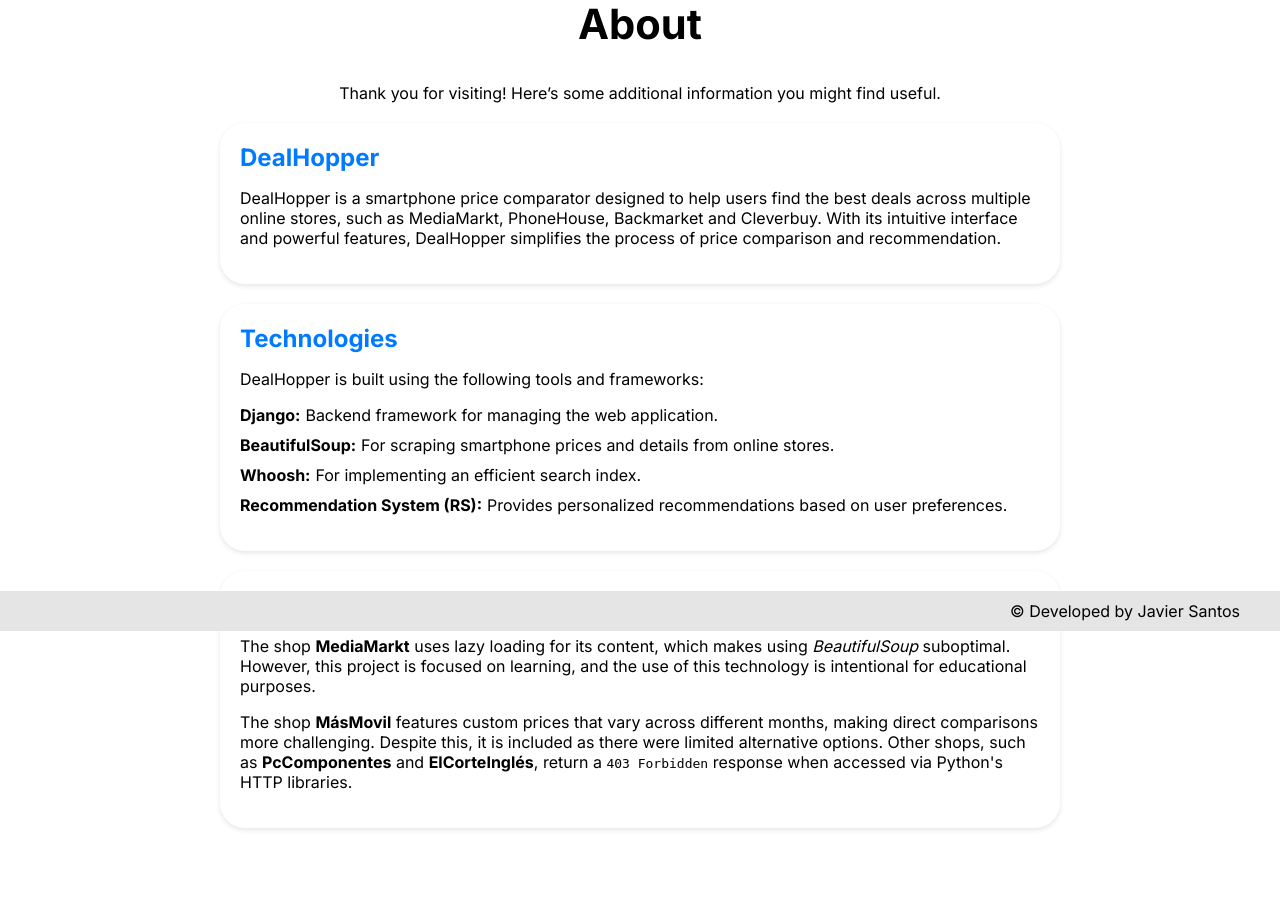
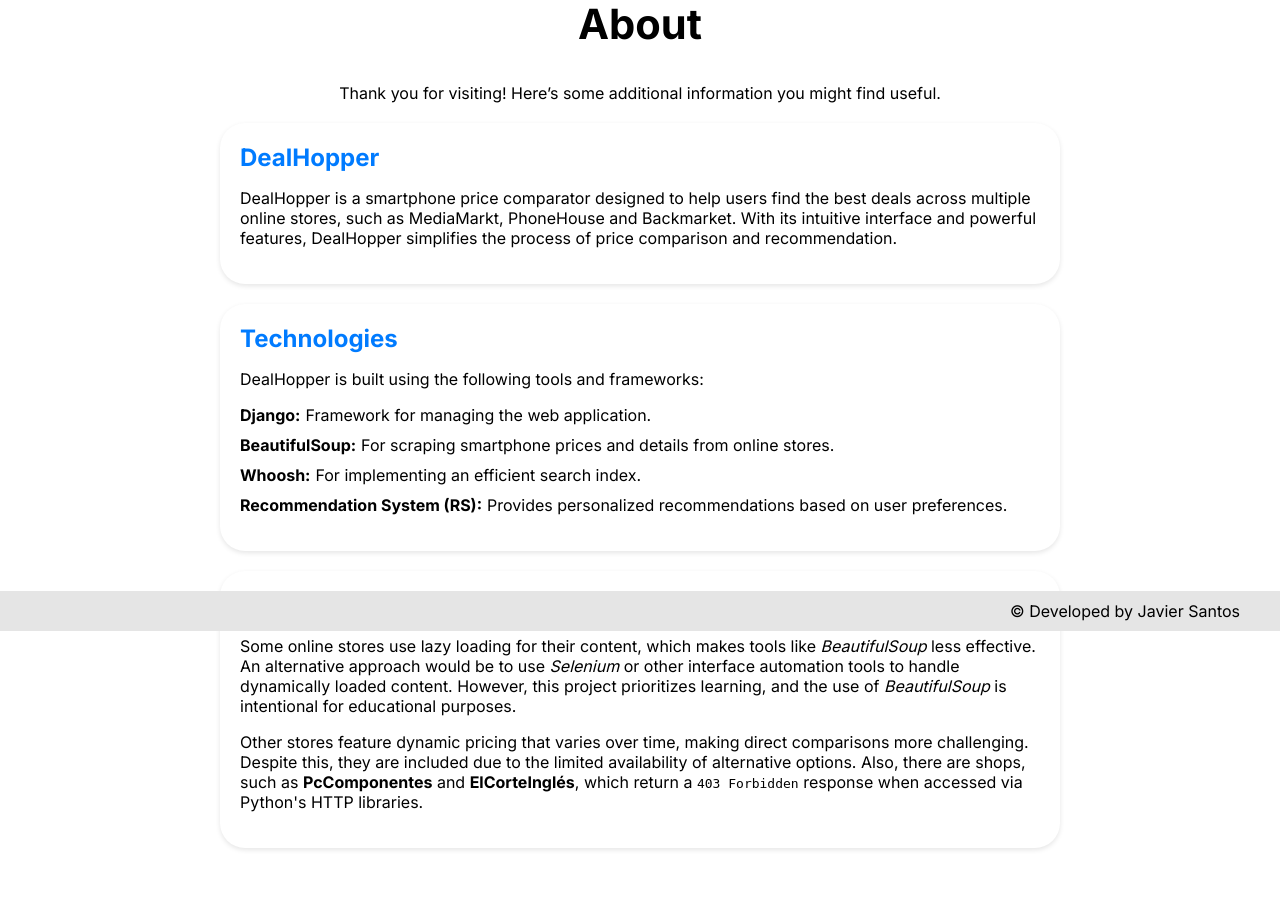
Before and after one commit to javsanmar5/DealHopper, a Django app: page /about/ in a window 1280 px wide. Shown: the part 169-1069 px from the top of the page. Before the commit the page ends 999 px from the top, so only its background shows below. Run offline with Django 5.2, Linux system fonts and the light colour scheme.

Commit message:
fix: Modify about template

```diff
--- a/master/search/search.py
+++ b/master/search/search.py
@@ -10,7 +10,7 @@ def search_products(query):
             schema=ix.schema
         )
         parsed_query = parser.parse(query)
-        results = searcher.search(parsed_query)
+        results = searcher.search(parsed_query, sortedby="price")
         return [
             {
                 "smartphone_name": r["smartphone_name"],
--- a/master/templates/about.html
+++ b/master/templates/about.html
@@ -19,14 +19,14 @@
 <div class="about-section">
     <h2>DealHopper</h2>
     <p>
-        DealHopper is a smartphone price comparator designed to help users find the best deals across multiple online stores, such as MediaMarkt, PhoneHouse, Backmarket and Cleverbuy. With its intuitive interface and powerful features, DealHopper simplifies the process of price comparison and recommendation.
+        DealHopper is a smartphone price comparator designed to help users find the best deals across multiple online stores, such as MediaMarkt, PhoneHouse and Backmarket. With its intuitive interface and powerful features, DealHopper simplifies the process of price comparison and recommendation.
     </p>
 </div>
 <div class="technologies-section">
     <h2>Technologies</h2>
     <p>DealHopper is built using the following tools and frameworks:</p>
     <ul>
-        <li><span>Django:</span> Backend framework for managing the web application.</li>
+        <li><span>Django:</span> Framework for managing the web application.</li>
         <li><span>BeautifulSoup:</span> For scraping smartphone prices and details from online stores.</li>
         <li><span>Whoosh:</span> For implementing an efficient search index.</li>
         <li><span>Recommendation System (RS):</span> Provides personalized recommendations based on user preferences.</li>
@@ -35,14 +35,15 @@
 <div class="information-section">
     <h2>Important Information</h2>
     <p>
-        The shop <strong>MediaMarkt</strong> uses lazy loading for its content, which makes using
-        <em>BeautifulSoup</em> suboptimal. However, this project is focused on learning, and the use of this technology
-        is intentional for educational purposes.
+        Some online stores use lazy loading for their content, which makes tools like
+        <em>BeautifulSoup</em> less effective. An alternative approach would be to use <em>Selenium</em> or other
+        interface automation tools to handle dynamically loaded content. However, this project prioritizes learning,
+        and the use of <em>BeautifulSoup</em> is intentional for educational purposes.
     </p>
     <p>
-        The shop <strong>MásMovil</strong> features custom prices that vary across different months, making direct
-        comparisons more challenging. Despite this, it is included as there were limited alternative options.
-        Other shops, such as <strong>PcComponentes</strong> and <strong>ElCorteInglés</strong>, return a
+        Other stores feature dynamic pricing that varies over time, making direct comparisons more challenging. Despite this, they are included due to the limited availability of alternative options.
+
+        Also, there are shops, such as <strong>PcComponentes</strong> and <strong>ElCorteInglés</strong>, which return a
         <code>403 Forbidden</code> response when accessed via Python's HTTP libraries.
     </p>
 </div>
```
